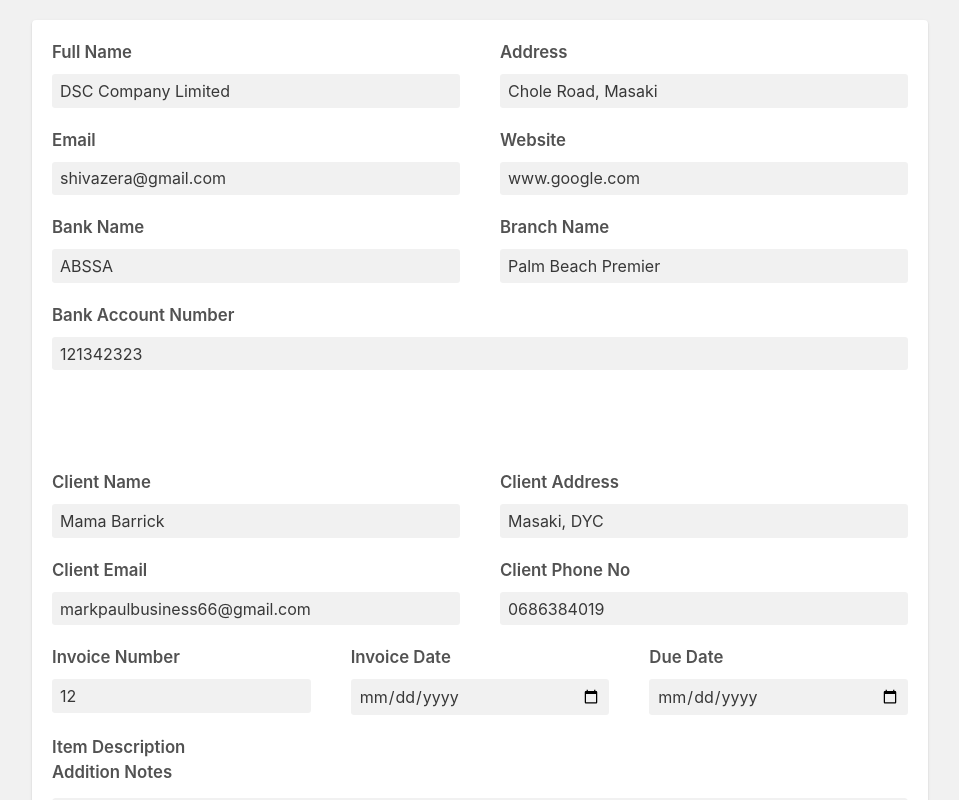
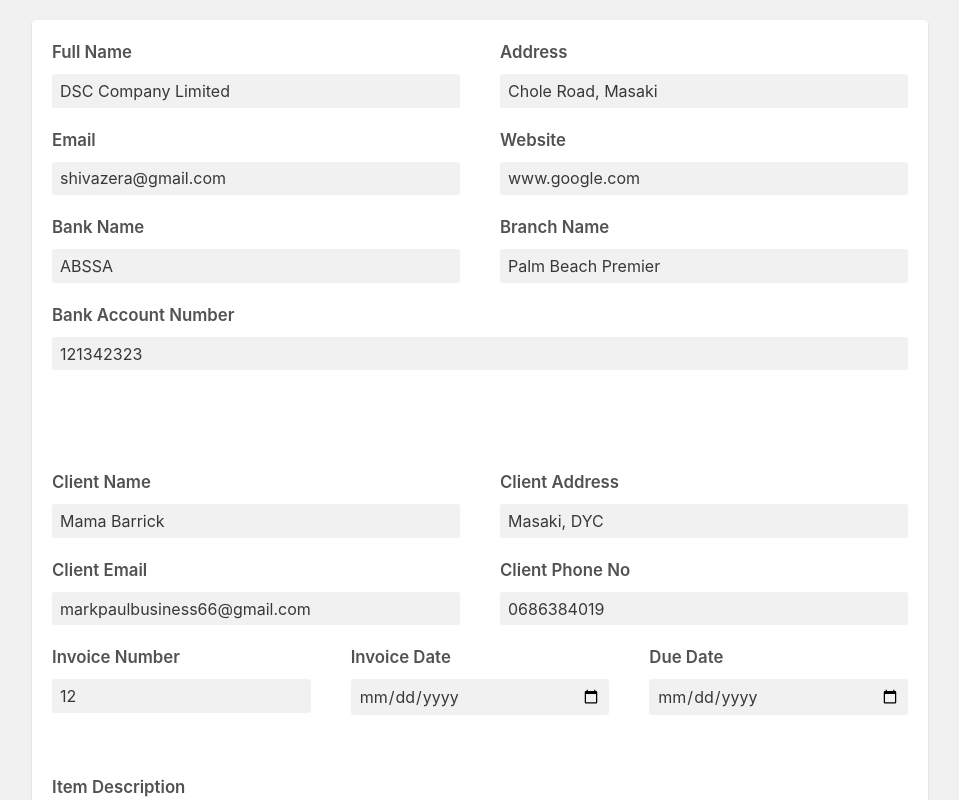
Before and after one commit to markvilly/invoicer-2024-dsc, a React (Create React App) app: page / in a window 1280 px wide. Both pictures are taken after a click on the button "Edit information". Shown: the top 800 px of the page, without its empty margins (160-1119 px from the left). Built offline with nearby package versions, Linux system fonts and the light colour scheme.

Commit message:
making the table form more dynamic

```diff
--- a/src/App.js
+++ b/src/App.js
@@ -52,7 +52,7 @@ function App() {
               invoiceNumber={invoiceNumber}
               dueDate={dueDate}
             />
-            <Table />
+            <Table description={description} />
             <Notes notes={notes} />
             <Footer
               name={name}
@@ -282,7 +282,10 @@ function App() {
               {/* OUR TABLE FORM */}
 
               <article>
-                <TableForm />
+                <TableForm
+                  description={description}
+                  setDescription={setDescription}
+                />
               </article>
 
               <label htmlFor="notes">Addition Notes</label>
--- a/src/components/Table.js
+++ b/src/components/Table.js
@@ -1,6 +1,6 @@
 import React from "react";
 
-export default function Table() {
+export default function Table({ description }) {
   return (
     <div>
       <table width="100%">
@@ -14,7 +14,7 @@ export default function Table() {
         </thead>
         <tbody>
           <tr>
-            <td>Swimming Term Fees -Seals Term 1: 3x a Week</td>
+            <td>{description}</td>
             <td className="text-center">2</td>
             <td className="text-center">686440.68</td>
             <td className="text-center">{686440.68 * 2}</td>
--- a/src/components/TableForm.js
+++ b/src/components/TableForm.js
@@ -1,9 +1,21 @@
 import React from "react";
 
-export default function TableForm() {
+export default function TableForm({ description, setDescription }) {
   return (
     <div>
-      <label htmlFor="decription">Item Description</label>
+      <div className="flex flex-col mt-10">
+        <label htmlFor="decription">Item Description</label>
+        <input
+          type="text"
+          name="description"
+          id="decription"
+          placeholder="item description"
+          value={description}
+          onChange={(e) => {
+            setDescription(e.target.value);
+          }}
+        />
+      </div>
     </div>
   );
 }
```
